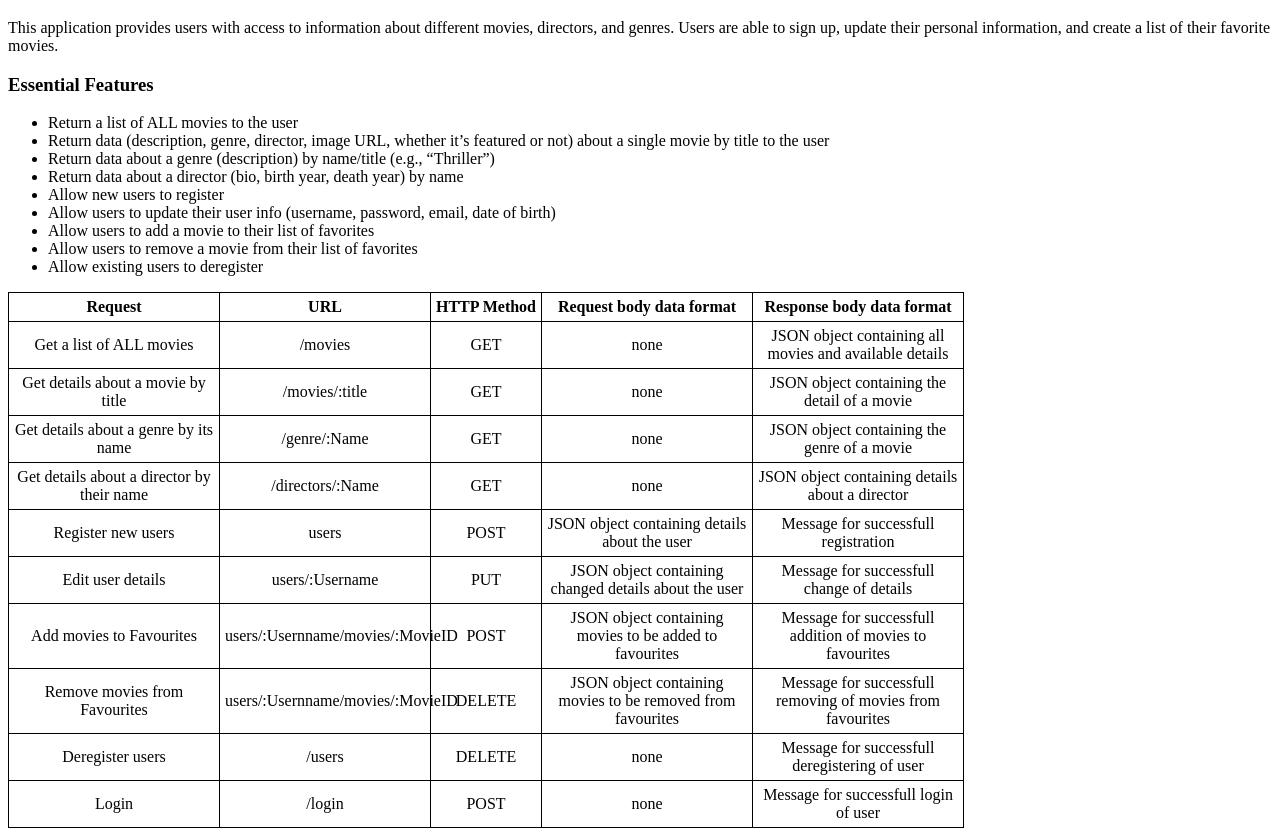
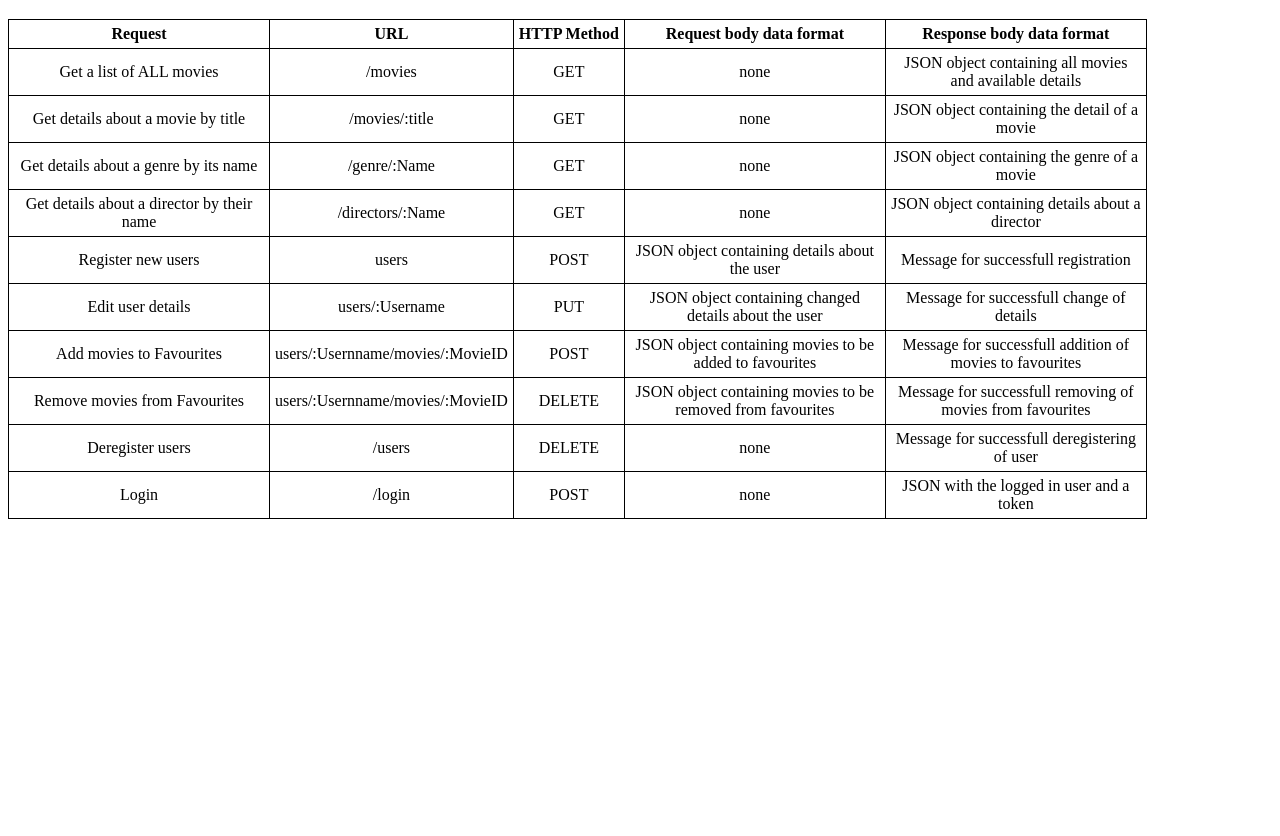
Before and after one commit to martink21/myFlix, a website: page public/documentation.html in a window 1280 px wide. Shown: the part 61-897 px from the top of the page. After the commit the page ends 800 px from the top, so only its background shows below. Drawn offline with Linux system fonts and the light colour scheme.

Commit message:
Edited the documentation

```diff
--- a/public/documentation.html
+++ b/public/documentation.html
@@ -11,24 +11,6 @@
 
 <body>
     <h1>myFlix Documentation</h1>
-    <p>This application provides users with access to information about different
-        movies, directors, and genres. Users are able to sign up, update their
-        personal information, and create a list of their favorite movies.</p>
-
-    <h3>Essential Features</h3>
-    <ul>
-        <li>Return a list of ALL movies to the user</li>
-        <li>Return data (description, genre, director, image URL,
-            whether it’s featured or not) about a
-            single movie by title to the user</li>
-        <li>Return data about a genre (description) by name/title (e.g., “Thriller”)</li>
-        <li>Return data about a director (bio, birth year, death year) by name</li>
-        <li>Allow new users to register</li>
-        <li>Allow users to update their user info (username, password, email, date of birth)</li>
-        <li>Allow users to add a movie to their list of favorites</li>
-        <li>Allow users to remove a movie from their list of favorites</li>
-        <li>Allow existing users to deregister</li>
-    </ul>
 
     <table>
         <thead>
@@ -110,7 +92,7 @@
                 <td>/login</td>
                 <td>POST</td>
                 <td>none</td>
-                <td>Message for successfull login of user</td>
+                <td>JSON with the logged in user and a token</td>
             </tr>
 
         </tbody>
--- a/public/styles.css
+++ b/public/styles.css
@@ -6,7 +6,7 @@ th{
     padding: 5px;
 }
 td{
-    max-width:200px;
+    max-width:250px;
     text-align: center;
     padding: 5px;
 }
```
